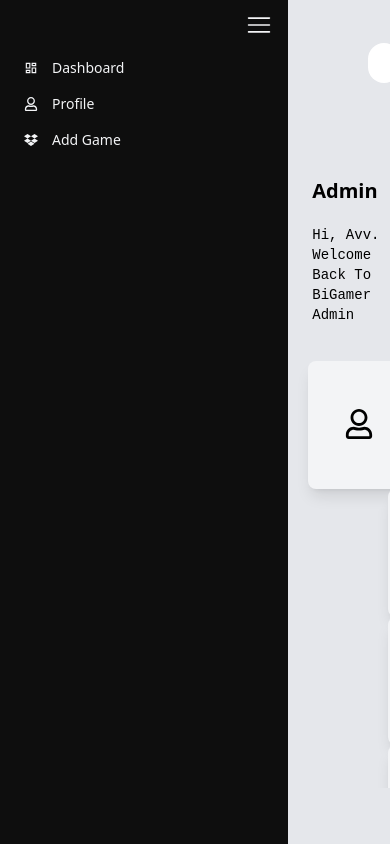
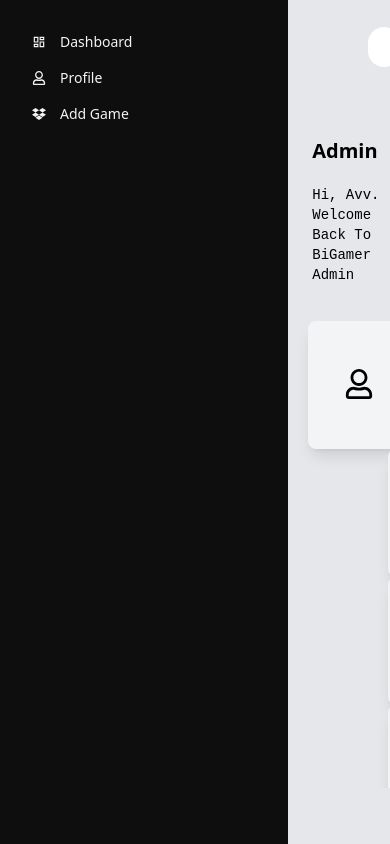
Before and after one commit to Avv-2301/BiGamer-admin-Dashboard, a React (Create React App) app: page /admindashboard in a window 390 px wide. Built offline with nearby package versions, Linux system fonts and the light colour scheme.

Commit message:
UI Updated

```diff
--- a/src/components/Bars/Sidebar.jsx
+++ b/src/components/Bars/Sidebar.jsx
@@ -1,25 +1,14 @@
-import React, { useState } from "react";
-import { RxHamburgerMenu } from "react-icons/rx";
+import React from "react";
 import { Link } from "react-router-dom";
 import { menus } from "../../data/routes";
 
 const Sidebar = () => {
-  const [open, setOpen] = useState(true);
 
   return (
     <section className="flex gap-6">
       <div
-        className={`bg-[#0e0e0e] min-h-screen ${
-          open ? "w-72" : "w-16"
-        } duration-500 text-[#f3f4f6] px-4`}
+        className={`bg-[#0e0e0e] min-h-screen w-72 duration-500 text-[#f3f4f6] px-6 py-6`}
       >
-        <div className="py-3 flex justify-end">
-          <RxHamburgerMenu
-            size={26}
-            className="cursor-pointer"
-            onClick={() => setOpen(!open)}
-          />
-        </div>
         <div>
           {menus?.map((menu, index) => (
             <Link
@@ -29,19 +18,12 @@ const Sidebar = () => {
             >
               <div>{menu?.icon}</div>
               <h2
-                style={{
-                  transitionDelay: `300ms`,
-                }}
-                className={`whitespace-pre duration-500 ${
-                  !open && "opacity-0 translate-x-28 overflow-hidden"
-                }`}
+                className={`whitespace-pre duration-500`}
               >
                 {menu?.name}
               </h2>
               <h2
-                className={`${
-                  open && "hidden"
-                } absolute left-48 bg-white font-semibold whitespace-pre text-[#111827] rounded-md drop-shadow-lg px-0 py-0 w-0 overflow-hidden group-hover:px-2 group-hover:py-1 group-hover:left-14 group-hover:duration-300 group-hover:w-fit`}
+                className={` absolute left-48 bg-white font-semibold whitespace-pre text-[#111827] rounded-md drop-shadow-lg px-0 py-0 w-0 overflow-hidden`}
               >
                 {menu?.name}
               </h2>
--- a/src/components/Bars/Topbar.jsx
+++ b/src/components/Bars/Topbar.jsx
@@ -2,6 +2,7 @@ import React from "react";
 import { FaRegBell } from "react-icons/fa";
 import { FaRegMessage } from "react-icons/fa6";
 import { IoSettingsSharp } from "react-icons/io5";
+
 
 const Topbar = () => {
   return (
@@ -9,12 +10,17 @@ const Topbar = () => {
       <input
         type="text"
         placeholder="Search Here"
-        className="w-full max-w-md p-2 rounded-full bg-white outline-none pl-6"
+        className="w-full max-w-xl p-2 rounded-full bg-white outline-none pl-6"
       />
-      <div className="flex space-x-7 ml-4 p-4">
+      <div className="flex space-x-7 ml-[90px]">
         <FaRegBell size={45} style={{ fill: 'teal' }} className="shadow hover:shadow-lg rounded-lg border-0 p-3 bg-[#cffafe]"/>
         <FaRegMessage size={45} style={{ fill: 'teal' }} className="shadow hover:shadow-lg rounded-lg border-0 p-3 bg-[#cffafe]"/>
         <IoSettingsSharp size={45} style={{ fill: 'red' }} className="shadow hover:shadow-lg rounded-lg border-0 p-3 bg-[#fee2e2]"/>
+      </div>
+      <hr className="lg:h-[50px] border-x-2 bg-[#6b7280]ml-[80px]"></hr>
+      <div className="mr-[100px] flex space-x-6">
+        Hello, <strong>Avv</strong>
+        <img src={""} alt="user" className="rounded-full h-8 w-8 bg-black"/>
       </div>
     </div>
   );
--- a/src/components/Dashboard/AdminDashboard.jsx
+++ b/src/components/Dashboard/AdminDashboard.jsx
@@ -6,7 +6,7 @@ import { MdOutlineEditCalendar } from "react-icons/md";
 const AdminDashboard = () => {
   return (
     <div>
-      <div className='pl-5 flex flex-col mb-5 mt-3'>
+      <div className='pl-5 flex flex-col mb-5 mt-1'>
         <div className='text-xl text-[3.5rem] text-black font-bold mb-5'>
           Admin
         </div>
```
